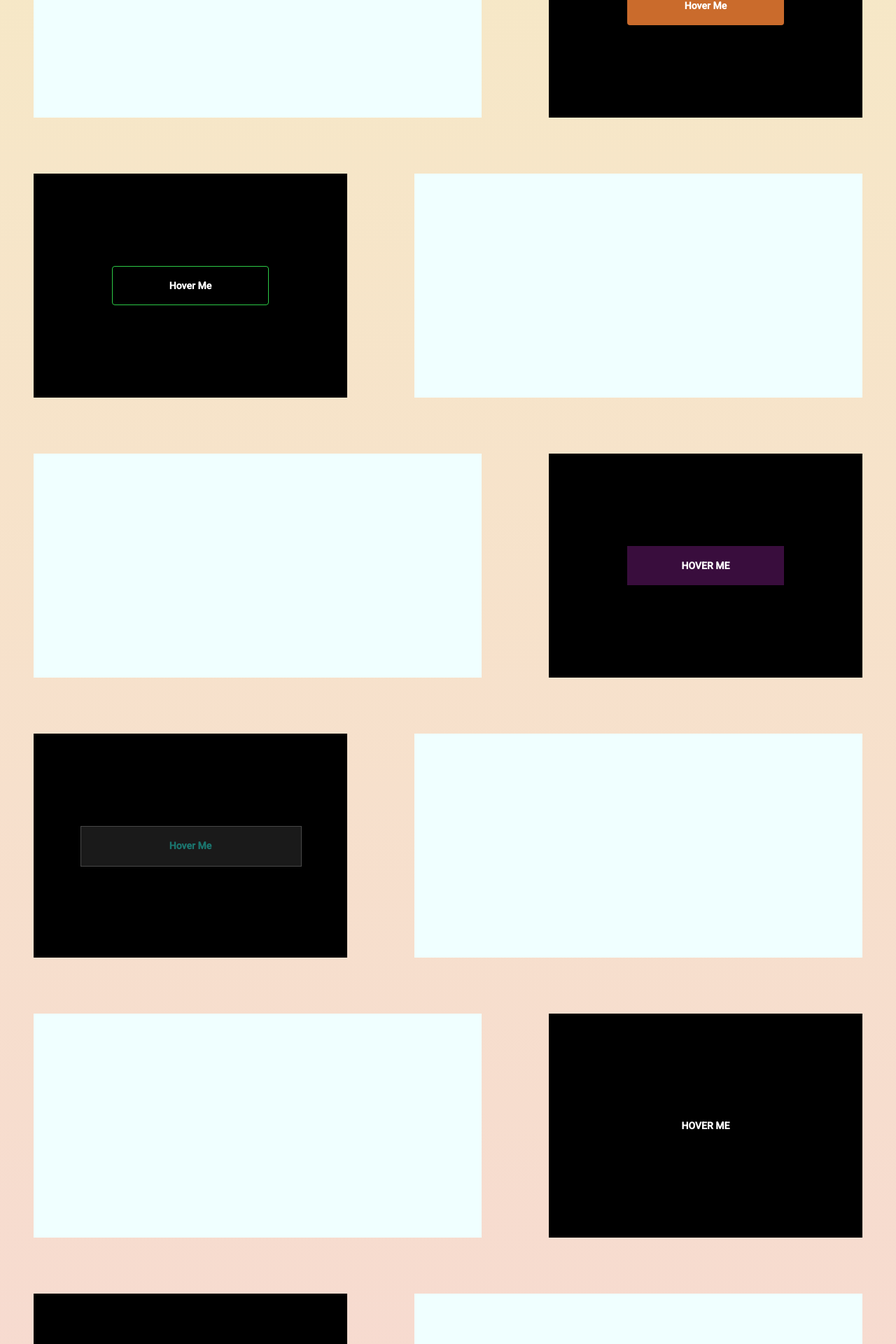
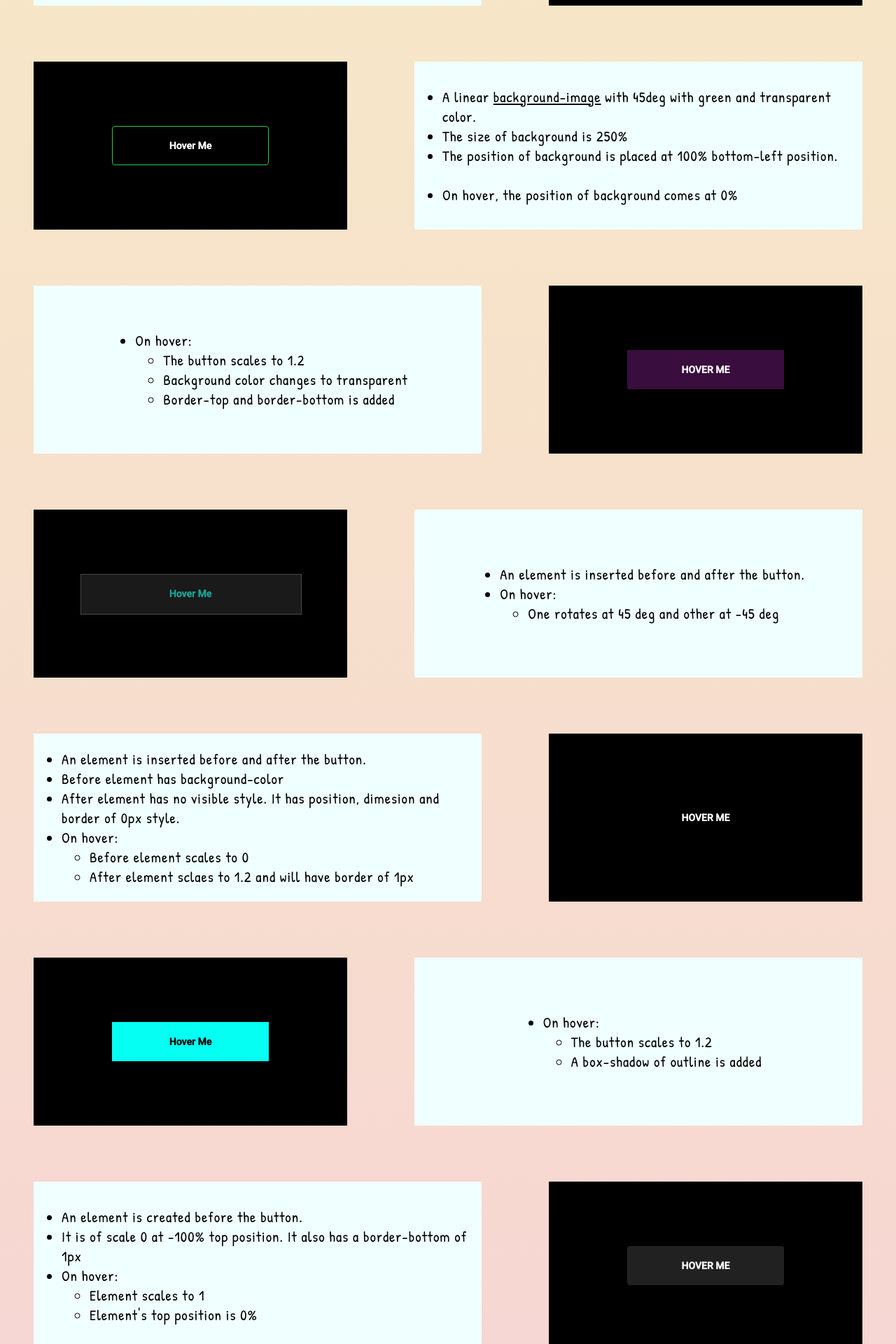
Before and after one commit to np1goal/Animations-, an Angular app: page /button-animations in a window 1280 px wide. Shown: the part 680-2600 px from the top of the page at 70% size. Built offline with nearby package versions, Linux system fonts and the light colour scheme.

Commit message:
Button Animations
All Text added

```diff
--- a/angular.json
+++ b/angular.json
@@ -120,6 +120,10 @@
               "devServerTarget": "frontend:serve:production"
             }
           }
+        },
+        "deploy": {
+          "builder": "angular-cli-ghpages:deploy",
+          "options": {}
         }
       }
     }
--- a/package.json
+++ b/package.json
@@ -21,9 +21,13 @@
     "@angular/platform-browser": "~8.2.14",
     "@angular/platform-browser-dynamic": "~8.2.14",
     "@angular/router": "~8.2.14",
+    "angular-cli-ghpages": "^0.6.2",
+    "bufferutil": "^4.0.1",
+    "firebase-tools": "^8.10.0",
     "hammerjs": "^2.0.8",
     "rxjs": "~6.4.0",
     "tslib": "^1.10.0",
+    "utf-8-validate": "^5.0.2",
     "zone.js": "~0.9.1"
   },
   "devDependencies": {
--- a/src/app/button-animations/button-animations.component.html
+++ b/src/app/button-animations/button-animations.component.html
@@ -4,87 +4,126 @@
         <br>
         <br>
         <br>
-        <div id="animation1" class="animation-row">
+        <div id="animation1" class="animation-row button-row">
             <div class="animation">
                 <div class="animation1-box">
                     <button mat-button class="animation1-btn">Hover Me</button>
                 </div>
             </div>
             <div class="code">
-
+                An easy transition on hover using inset for box-shadow.
             </div>
         </div>
-        <div id="animation2" class="animation-row">
+        <div id="animation2" class="animation-row button-row">
             <div class="animation">
                 <div class="animation2-box">
                     <button mat-button class="animation2-btn">Hover Me</button>
                 </div>
             </div>
             <div class="code">
-
+                An easy transition on hover using outline for box-shadow.
             </div>
         </div>
-        <div id="animation3" class="animation-row">
+        <div id="animation3" class="animation-row button-row">
             <div class="animation">
                 <div class="animation3-box">
                     <button mat-button class="animation3-btn">Hover Me</button>
                 </div>
             </div>
             <div class="code">
-
+                <ul>
+                    <li>A linear <u>background-image</u> with 45deg with green and transparent color.</li>
+                    <li>The size of background is 250%</li>
+                    <li>The position of background is placed at 100% bottom-left position.</li><br>
+                    <li>On hover, the position of background comes at 0%</li>
+                </ul>
             </div>
         </div>
-        <div id="animation4" class="animation-row">
+        <div id="animation4" class="animation-row button-row">
             <div class="animation">
                 <div class="animation4-box">
                     <button mat-button class="animation4-btn">Hover Me</button>
                 </div>
             </div>
             <div class="code">
-
+                <ul>
+                    <li>On hover:</li>
+                    <ul>
+                        <li>The button scales to 1.2</li>
+                        <li>Background color changes to transparent</li>
+                        <li>Border-top and border-bottom is added</li>
+                    </ul>
+                </ul>
             </div>
         </div>
-        <div id="animation5" class="animation-row">
+        <div id="animation5" class="animation-row button-row">
             <div class="animation">
                 <div class="animation5-box">
                     <button mat-button class="animation5-btn">Hover Me</button>
                 </div>
             </div>
             <div class="code">
-
+                <ul>
+                    <li>An element is inserted before and after the button.</li>
+                    <li>On hover: </li>
+                    <ul><li>One rotates at 45 deg and other at -45 deg</li></ul>
+                </ul>
             </div>
         </div>
-        <div id="animation6" class="animation-row">
+        <div id="animation6" class="animation-row button-row">
             <div class="animation">
                 <div class="animation6-box">
                     <button mat-button class="animation6-btn">Hover Me</button>
                 </div>
             </div>
             <div class="code">
-
+                <ul>
+                    <li>An element is inserted before and after the button.</li>
+                    <li>Before element has background-color</li>
+                    <li>After element has no visible style. It has position, dimesion and border of 0px style.</li>
+                    <li>On hover: </li>
+                    <ul>
+                        <li>Before element scales to 0</li>
+                        <li>After element sclaes to 1.2 and will have border of 1px</li>
+                    </ul>
+                </ul>
             </div>
         </div>
-        <div id="animation7" class="animation-row">
+        <div id="animation7" class="animation-row button-row">
             <div class="animation">
                 <div class="animation7-box">
                     <button mat-button class="animation7-btn">Hover Me</button>
                 </div>
             </div>
             <div class="code">
-
+                <ul>
+                    <li>On hover:</li>
+                    <ul>
+                        <li>The button scales to 1.2</li>
+                        <li>A box-shadow of outline is added</li>
+                    </ul>
+                </ul>
             </div>
         </div>
-        <div id="animation8" class="animation-row">
+        <div id="animation8" class="animation-row button-row">
             <div class="animation">
                 <div class="animation8-box">
                     <button mat-button class="animation8-btn">Hover Me</button>
                 </div>
             </div>
             <div class="code">
-
+                <ul>
+                    <li>An element is created before the button.</li>
+                    <li>It is of scale 0 at -100% top position. It also has a border-bottom of 1px</li>
+                    <li>On hover: </li>
+                    <ul>
+                        <li>Element scales to 1</li>
+                        <li>Element's top position is 0%</li>
+                    </ul>
+                </ul>
             </div>
         </div>
-        <div id="animation9" class="animation-row">
+        <div id="animation9" class="animation-row button-row">
             <div class="animation">
                 <div class="animation9-box">
                     <button mat-button class="animation9-btn">
@@ -95,20 +134,33 @@
                 </div>
             </div>
             <div class="code">
-
+                <ul>
+                    <li>Button has icons</li>
+                    <li>Button has an after element</li>
+                    <li>On hover:</li>
+                    <ul><li>After element translateY -100%</li></ul>
+                </ul>
             </div>
         </div>
-        <div id="animation10" class="animation-row">
+        <div id="animation10" class="animation-row button-row">
             <div class="animation">
                 <div class="animation10-box">
-                    <button mat-button class="animation10-btn"><mat-icon>facebook</mat-icon></button>
+                    <button mat-button class="animation10-btn">Hover Me</button>
                 </div>
             </div>
             <div class="code">
-
+                <ul>
+                    <li>An element is created after the button with 50% width.</li>
+                    <li>It at 25% left position with scale 0</li>
+                    <li>On hover: </li>
+                    <ul>
+                        <li>The scale increases to 1 for after element.</li>
+                        <li>The letter spacing increases to 2px.</li>
+                    </ul>
+                </ul>
             </div>
         </div>
-        <div id="animation11" class="animation-row">
+        <div id="animation11" class="animation-row button-row">
             <div class="animation">
                 <div class="animation11-box">
                     <div class="animation11-rect">Home</div>
@@ -116,10 +168,13 @@
                 </div>
             </div>
             <div class="code">
-
+                <ul>
+                    <li>Using keyframes, home button keeps changes its width.</li>
+                    <li>Using keyframes, home icon rolls using translateX and rotate</li>
+                </ul>
             </div>
         </div>
-        <div id="animation12" class="animation-row">
+        <div id="animation12" class="animation-row button-row">
             <div class="animation">
                 <div class="animation12-rect">
                     <div class="animation12-wrapper">
@@ -129,6 +184,10 @@
                 </div>
             </div>
             <div class="code">
+                <ul>
+                    <li>A border keeps rotating in Z deg</li>
+                    <li>When hoverd over button, animation becomes none</li>
+                </ul>
             </div>
         </div>
     </div>
--- a/src/app/button-animations/button-animations.component.scss
+++ b/src/app/button-animations/button-animations.component.scss
@@ -5,8 +5,6 @@
     justify-content: center;
     width: 100%;
     height: 100%;
-    /* background-color: red; */
-}
 
     .animation1-btn {
         margin: 10px;
@@ -16,21 +14,20 @@
         font-weight: bolder;
         background-color: transparent;
         border: 2px solid rgb(44, 60, 202);
-    transition: box-shadow 0.5s ease-in-out, color 0.5s ease-in-out;
-}
+        transition: all 0.5s ease-in;
 
-.animation1-btn:hover {
+        &:hover {
             -webkit-box-shadow: inset 0px 0px 40px 40px rgb(44, 60, 202);
             -moz-box-shadow: inset 0px 0px 40px 40px rgb(44, 60, 202);
             box-shadow: inset 0px 0px 40px 40px rgb(44, 60, 202);
             color: #fff;
         }
+    }
+}
 
 /* ------------------------------------Animation 2-------------------------------------- */
-
 #animation2 {
     flex-direction: row-reverse;
-}
 
     .animation2-box {
         display: flex;
@@ -38,7 +35,6 @@
         justify-content: center;
         width: 100%;
         height: 100%;
-    /* background-color: red; */
     }
 
     .animation2-btn {
@@ -48,14 +44,15 @@
         color: #fff;
         font-weight: bolder;
         background-color: rgb(202, 107, 44);
-    transition: all 0.3s ease-in-out;
-}
+        transition: all 0.3s ease-out;
 
-.animation2-btn:hover {
+        &:hover {
             background-color: transparent;
             -webkit-box-shadow: 0px 0px 35px 20px rgba(202,107,44,1);
             -moz-box-shadow: 0px 0px 35px 20px rgba(202,107,44,1);
             box-shadow: 0px 0px 35px 20px rgba(202,107,44,1);
+        }
+    }
 }
 
 /* ------------------------------------Animation 3-------------------------------------- */
@@ -65,8 +62,6 @@
     justify-content: center;
     width: 100%;
     height: 100%;
-    /* background-color: red; */
-}
 
     .animation3-btn {
         margin: 10px;
@@ -80,16 +75,16 @@
         background-image: linear-gradient(45deg, rgb(44, 202, 70) 50%, transparent 50%);
         background-position: 100%; /*The background is placed at bottom-left position*/
         background-size: 250%; /*Size more than double the button size to cover the button */
+
+        &:hover {
+            background-position: 0%;
         }
-
-.animation3-btn:hover {
-    background-position: 0%;
+    }
 }
 
 /* ------------------------------------Animation 4-------------------------------------- */
 #animation4 {
     flex-direction: row-reverse;
-}
 
     .animation4-box {
         display: flex;
@@ -97,8 +92,6 @@
         justify-content: center;
         width: 100%;
         height: 100%;
-    /* background-color: red; */
-}
 
         .animation4-btn {
             margin: 10px;
@@ -110,13 +103,15 @@
             text-transform: uppercase;
             background-color: rgb(189, 44, 202, 0.3);
             transition: all 0.3s ease-in-out;
-}
 
-.animation4-btn:hover {
-    border-top: 1px solid rgb(189, 44, 202, 0.3);
-    border-bottom: 1px solid rgb(189, 44, 202, 0.3);
+            &:hover {
+                border-top: 1px solid rgb(189, 44, 202, 0.7);
+                border-bottom: 1px solid rgb(189, 44, 202, 0.7);
                 background-color: transparent;
                 transform: scale(1.2);
+            }
+        }
+    }
 }
 
 /* ------------------------------------Animation 5-------------------------------------- */
@@ -127,20 +122,18 @@
     width: 100%;
     height: 100%;
     /* background-color: red; */
-}
 
     .animation5-btn {
         margin: 10px;
         height: 7vh;
         width: 70%;
-    color: rgb(0, 255, 234, 0.4);
+        color: rgb(0, 155, 142);
         font-weight: bolder;
         border-radius: 0px;
         background-color: rgb(255, 255, 255, 0);
         transition: all 0.3s ease-in-out;
-}
 
-.animation5-btn::before { /*Inserts an element before the animation6-btn*/
+        &::before { /*Inserts an element before the animation6-btn*/
             content: '';
             position: absolute;
             top: 0;
@@ -153,11 +146,11 @@
             background-color: rgba(255,255,255,0.1);
         }
 
-.animation5-btn:hover::before {
+        &:hover::before {
             transform: rotate(45deg);
         }
 
-.animation5-btn::after { /*Inserts an element after the animation6-btn*/
+        &::after { /*Inserts an element after the animation6-btn*/
             content: '';
             position: absolute;
             top: 0;
@@ -170,14 +163,15 @@
             background-color: rgba(255,255,255,0.1);
         }
 
-.animation5-btn:hover::after {
+        &:hover::after {
             transform: rotate(-45deg);
+        }
+    }
 }
 
 /* ------------------------------------Animation 6-------------------------------------- */
 #animation6 {
     flex-direction: row-reverse;
-}
 
     .animation6-box {
         display: flex;
@@ -185,8 +179,6 @@
         justify-content: center;
         width: 100%;
         height: 100%;
-    /* background-color: red; */
-}
 
         .animation6-btn {
             margin: 10px;
@@ -199,9 +191,8 @@
             background-color: transparent;
             z-index: 1;
             transition: all 0.3s ease-in-out;
-}
 
-.animation6-btn::before {
+            &::before {
                 content: '';
                 position: absolute;
                 top: 0;
@@ -212,11 +203,11 @@
                 transition: all 0.3s ease-in-out;
             }
 
-.animation6-btn:hover::before {
-    transform: scale(0.02);
+            &:hover::before {
+                transform: scale(0);
             }
 
-.animation6-btn::after {
+            &::after {
                 content: '';
                 position: absolute;
                 top: 0;
@@ -224,12 +215,16 @@
                 width: 100%;
                 height: 100%;
                 z-index: 1;
+                border: 0px solid rgba(255, 72, 0);
                 transition: all 0.3s ease-in-out;
             }
 
-.animation6-btn:hover::after {
+            &:hover::after {
                 border: 1px solid rgba(255, 72, 0);
                 transform: scale(1.2);
+            }
+        }
+    }
 }
 
 /* ------------------------------------Animation 7-------------------------------------- */
@@ -239,8 +234,6 @@
     justify-content: center;
     width: 100%;
     height: 100%;
-    /* background-color: red; */
-}
 
     .animation7-btn {
         margin: 10px;
@@ -251,19 +244,19 @@
         border-radius: 0px;
         background-color: rgb(5, 255, 242);
         transition: all 0.3s ease-in-out;
+
+        &:hover {
+            -webkit-box-shadow: 0px 0px 5px 10px rgba(126, 126, 126, 0.5);
+            -moz-box-shadow: 0px 0px 5px 10px rgba(126, 126, 126, 0.5);
+            box-shadow: 0px 0px 5px 10px rgba(126, 126, 126, 0.5);
+            transform: scale(1.2);
         }
-
-.animation7-btn:hover {
-    -webkit-box-shadow: 0px 0px 5px 10px rgba(255,255,255,0.5);
-    -moz-box-shadow: 0px 0px 5px 10px rgba(255,255,255,0.5);
-    box-shadow: 0px 0px 5px 10px rgba(255,255,255,0.5);
-    transform: scale(1.2);
+    }
 }
 
 /* ------------------------------------Animation 8-------------------------------------- */
 #animation8 {
     flex-direction: row-reverse;
-}
 
     .animation8-box {
         display: flex;
@@ -271,8 +264,6 @@
         justify-content: center;
         width: 100%;
         height: 100%;
-    /* background-color: red; */
-}
 
         .animation8-btn {
             margin: 10px;
@@ -283,29 +274,31 @@
             text-transform: uppercase;
             background-color: rgba(37, 37, 37, 0.9);
             transition: all 0.5s ease-in-out;
+
+            &:hover {
+                background-color: transparent;
             }
 
-.animation8-btn::before {
+            &::before {
                 content: '';
                 position: absolute;
-	top: -7vh;
+                top: -100%;
                 left: 0;
                 width: 100%;
                 height: 100%;
-    transform: scale(0.4);
+                transform: scale(0);
                 border-bottom: 1px solid transparent;
                 transition: all 0.5s ease-in-out;
                 background-position: 100%;
             }
 
-.animation8-btn:hover {
-    background-color: transparent;
-}
-
-.animation8-btn:hover::before {
-    top: 0vh;
+            &:hover::before {
+                top: 0%;
                 transform: scale(1);
                 border-bottom: 2px solid rgba(255, 255, 255);
+            }
+        }
+    }
 }
 
 /* ------------------------------------Animation 9-------------------------------------- */
@@ -315,8 +308,6 @@
     justify-content: center;
     width: 100%;
     height: 100%;
-    /* background-color: red; */
-}
 
     .animation9-btn {
         margin: 10px;
@@ -327,9 +318,8 @@
         z-index: 0;
         background-color: #fff;
         transition: all 0.3s ease-in-out;
-}
 
-.animation9-btn::after {
+        &::after {
             content: 'Hover me';
             position: absolute;
             top: 0vh;
@@ -348,14 +338,15 @@
             transition: all 0.5s ease-in-out;
         }
 
-.animation9-btn:hover::after {
+        &:hover::after {
             transform: translateY(-100%);
+        }
+    }
 }
 
 /* ------------------------------------Animation 10-------------------------------------- */
 #animation10 {
     flex-direction: row-reverse;
-}
 
     .animation10-box {
         display: flex;
@@ -363,8 +354,6 @@
         justify-content: center;
         width: 100%;
         height: 100%;
-    /* background-color: red; */
-}
 
         .animation10-btn {
             margin: 10px;
@@ -372,27 +361,34 @@
             width: 50%;
             color: #fff;
             font-weight: bolder;
-    border-radius: 0px;
             background-color: transparent;
+            transform-origin: bottom;
+            transition: all 1s ease-in-out;
+
+            &:hover {
+                letter-spacing: 2px;
+            }
+
+            &::after {
+                content: '';
+                position: absolute;
+                top: 0vh;
+                left: 25%;
+                height: 100%;
+                width: 50%;
+                transform: scaleX(0);
+                z-index: 1;
                 border-top: 2px solid rgb(27, 189, 100);
                 border-bottom: 2px solid rgb(27, 189, 100);
-    transition: all 0.3s ease-in-out;
+                transition: all 1s ease-in-out;
             }
 
-.animation10-btn:hover {
-    transform: scale(1.2);
-    border-top: 0px solid rgb(27, 189, 100);
-    border-right: 2px solid rgb(27, 189, 100);
-    border-bottom: 0px solid rgb(27, 189, 100);
-    border-left: 2px solid rgb(27, 189, 100);
+            &:hover::after {
+                transform: scaleY(1);
             }
-
-/* @keyframes animation10-btn-animation {
-    0%{ border-top: 2px solid rgb(27, 189, 100); }
-    33%{ border-right: 2px solid rgb(27, 189, 100); }
-    66%{ border-bottom: 2px solid rgb(27, 189, 100); }
-    100%{ border-left: 2px solid rgb(27, 189, 100); }
-} */
+        }
+    }
+}
 
 /* ----------------------------------------Animation 11---------------------------------------- */
 .animation11-box {
@@ -401,8 +397,6 @@
     left: 35%;
     height: 50px;
     width: 30%;
-    /* background-color: aqua; */
-}
 
     .animation11-rect {
         position: absolute;
@@ -420,15 +414,13 @@
     }
 
     @keyframes animation11-rect-animation {
-    100% {
-        width: 100%;
+        50%, 100% {
+            width: 150px;
         }
     }
 
     .animation11-circle {
         position: absolute;
-    /* left: 30%;
-    top: 40%; */
         margin-left: 3px;
         height: 50px;
         width: 50px;
@@ -443,15 +435,15 @@
     }
 
     @keyframes animation11-circle-animation {
-    100% {
-        transform: translateX(120px) rotate(360deg);
+        50%, 100% {
+            transform: translateX(110px) rotate(360deg);
+        }
     }
 }
 
 /* ----------------------------------------Animation 12---------------------------------------- */
 #animation12 {
     flex-direction: row-reverse;
-}
 
     .animation12-rect {
         height: 100%;
@@ -459,7 +451,6 @@
         display: flex;
         align-items: center;
         justify-content: center;
-}
 
         .animation12-wrapper{
             height: 100px;
@@ -498,3 +489,5 @@
         .animation12-wrapper:hover .animation12-border-button {
             animation: none !important;
         }
+    }
+}
--- a/src/app/parent-styling/layout.css
+++ b/src/app/parent-styling/layout.css
@@ -9,20 +9,31 @@
 .animation-row {
     margin: 5vh 0;
     height: 40vh;
-    /* background-color: rebeccapurple; */
     display: flex;
     flex-direction: row;
     justify-content: space-around;
+}
+
+.button-row {
+    height: 30vh;
 }
 
 .animation {
     height: 100%;
     width: 35vw;
     background-color: black;
+    font-family: 'Patrick Hand', cursive;
 }
 
 .code {
     height: 100%;
     width: 50vw;
     background-color: azure;
+    font-size: 1.3em;
+    letter-spacing: 1px;
+    display: flex;
+    justify-content: center;
+    align-items: center;
+    flex-direction: column;
+    overflow: auto;
 }
```
Also changed, not shown: firebase.json (added), 2 other files (tests, documents, lock files or other folders). Lines whose indentation alone changed are shown as unchanged.
